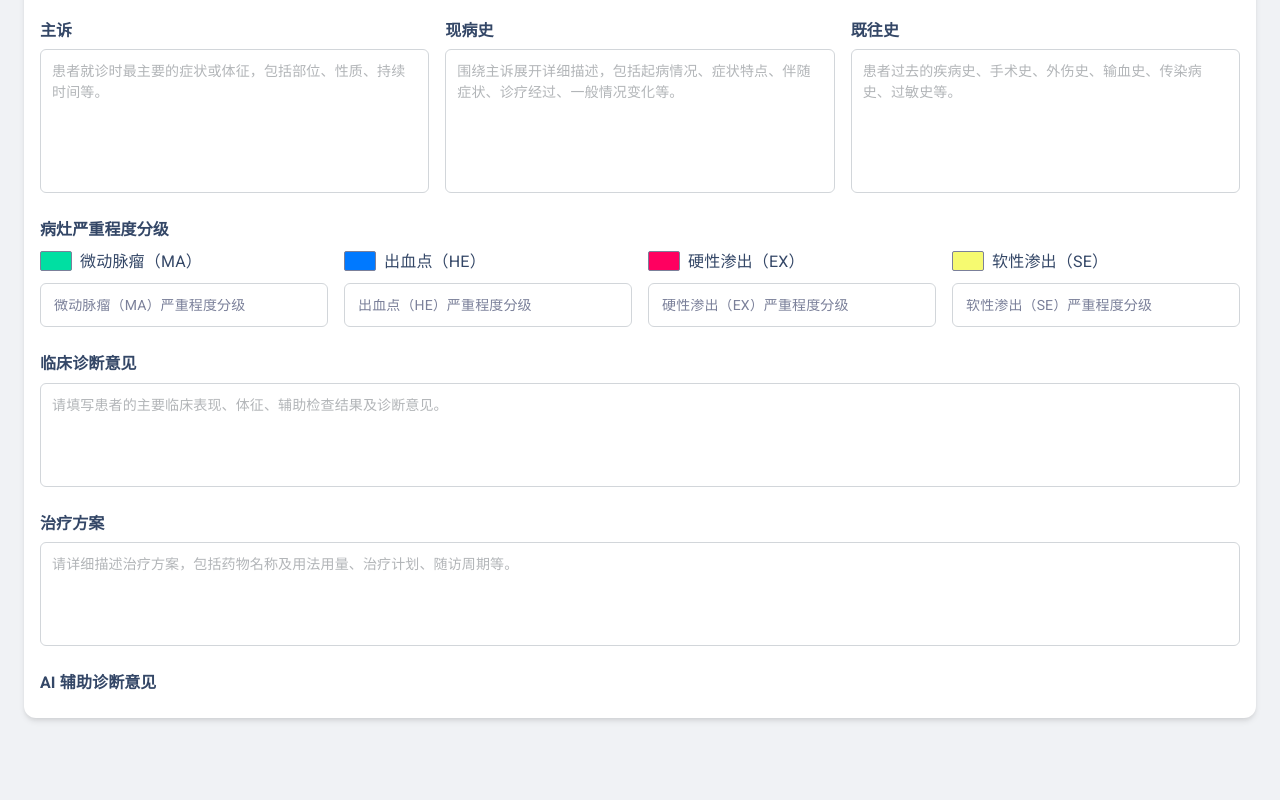
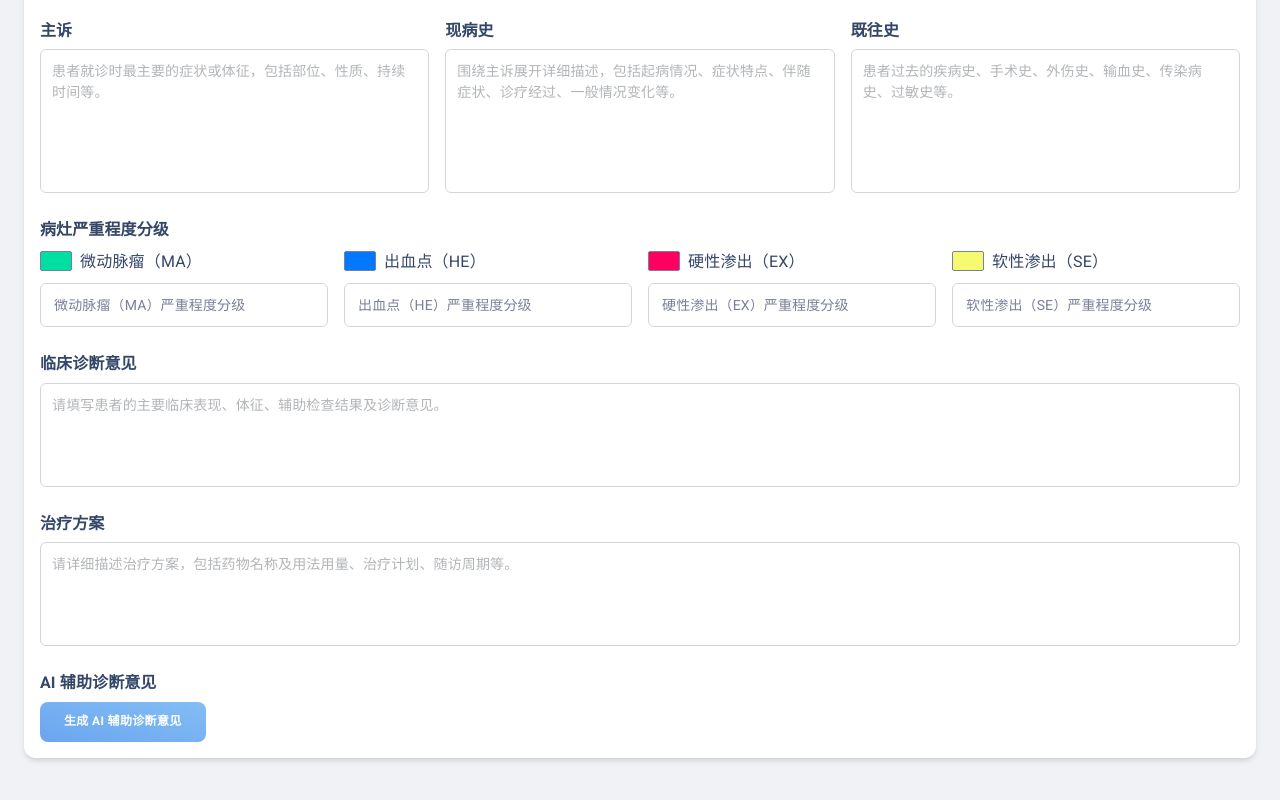
Before and after one commit to MinmusLin/DiabRetina_AI_Frontend, a React (Create React App) app: page /diagnosis in a window 1280 px wide. Shown: the part 1175-1975 px from the top of the page. Built offline with nearby package versions, Linux system fonts and the light colour scheme.

Commit message:
ai诊断意见

```diff
--- a/src/layouts/diagnosis/index.js
+++ b/src/layouts/diagnosis/index.js
@@ -24,12 +24,26 @@ function Diagnosis() {
   const [fileName, setFileName] = useState(null);
   const fileInputRef = useRef(null);
   const [lesionCounts, setLesionCounts] = useState(null);
+  const [aiResponse, setAiResponse] = useState(null);
+  const [isGeneratingDiagnosis, setIsGeneratingDiagnosis] = useState(false);
   const [lesionSeverity, setLesionSeverity] = useState({
     MA: "",
     HE: "",
     EX: "",
     SE: ""
   });
+
+  const nameRef = useRef(null);
+  const genderRef = useRef(null);
+  const ageRef = useRef(null);
+  const occupationRef = useRef(null);
+  const contactRef = useRef(null);
+  const addressRef = useRef(null);
+  const chiefComplaintRef = useRef(null);
+  const presentIllnessRef = useRef(null);
+  const pastHistoryRef = useRef(null);
+  const clinicalDiagnosisRef = useRef(null);
+  const treatmentPlanRef = useRef(null);
 
   const handleSeverityChange = (type) => (event) => {
     setLesionSeverity({
@@ -69,6 +83,52 @@ function Diagnosis() {
   const triggerFileInput = () => {
     if (!isLoading) {
       fileInputRef.current.click();
+    }
+  };
+
+  const handleGenerateDiagnosis = async () => {
+    setIsGeneratingDiagnosis(true);
+    setAiResponse(null);
+    const formData = {
+      name: nameRef.current.value,
+      gender: genderRef.current.value,
+      age: ageRef.current.value,
+      occupation: occupationRef.current.value,
+      contact: contactRef.current.value,
+      address: addressRef.current.value,
+      chief_complaint: chiefComplaintRef.current.value,
+      present_illness: presentIllnessRef.current.value,
+      past_history: pastHistoryRef.current.value,
+      ma_count: lesionCounts?.MA || 0,
+      he_count: lesionCounts?.HE || 0,
+      ex_count: lesionCounts?.EX || 0,
+      se_count: lesionCounts?.SE || 0,
+      ma_severity: lesionSeverity.MA,
+      he_severity: lesionSeverity.HE,
+      ex_severity: lesionSeverity.EX,
+      se_severity: lesionSeverity.SE,
+      clinical_diagnosis: clinicalDiagnosisRef.current.value,
+      treatment_plan: treatmentPlanRef.current.value
+    };
+
+    try {
+      const response = await fetch("http://110.42.214.164:8005/generate_diagnosis", {
+        method: "POST",
+        headers: {
+          "Content-Type": "application/json",
+        },
+        body: JSON.stringify(formData),
+      });
+      if (!response.ok) {
+        console.error("Network response was not ok");
+      }
+      const data = await response.json();
+      setAiResponse(data.ai_response);
+    } catch (error) {
+      console.error("Error generating diagnosis:", error);
+      setAiResponse("AI 辅助诊断意见生成失败。");
+    } finally {
+      setIsGeneratingDiagnosis(false);
     }
   };
 
@@ -253,24 +313,24 @@ function Diagnosis() {
                     </MDTypography>
                     <Grid container spacing={2}>
                       <Grid item xs={12} md={3}>
-                        <MDInput label="姓名" fullWidth/>
+                        <MDInput label="姓名" fullWidth inputRef={nameRef}/>
                       </Grid>
                       <Grid item xs={12} md={3}>
-                        <MDInput label="性别" fullWidth/>
+                        <MDInput label="性别" fullWidth inputRef={genderRef}/>
                       </Grid>
                       <Grid item xs={12} md={3}>
-                        <MDInput label="年龄" fullWidth/>
+                        <MDInput label="年龄" fullWidth inputRef={ageRef}/>
                       </Grid>
                       <Grid item xs={12} md={3}>
-                        <MDInput label="职业" fullWidth/>
+                        <MDInput label="职业" fullWidth inputRef={occupationRef}/>
                       </Grid>
                     </Grid>
                     <Grid container spacing={2} mt={0.5}>
                       <Grid item xs={12} md={6}>
-                        <MDInput label="联系方式" fullWidth/>
+                        <MDInput label="联系方式" fullWidth inputRef={contactRef}/>
                       </Grid>
                       <Grid item xs={12} md={6}>
-                        <MDInput label="家庭住址" fullWidth/>
+                        <MDInput label="家庭住址" fullWidth inputRef={addressRef}/>
                       </Grid>
                     </Grid>
                   </MDBox>
@@ -285,6 +345,7 @@ function Diagnosis() {
                           rows={6}
                           fullWidth
                           placeholder="患者就诊时最主要的症状或体征，包括部位、性质、持续时间等。"
+                          inputRef={chiefComplaintRef}
                         />
                       </Grid>
                       <Grid item xs={12} md={4}>
@@ -296,6 +357,7 @@ function Diagnosis() {
                           rows={6}
                           fullWidth
                           placeholder="围绕主诉展开详细描述，包括起病情况、症状特点、伴随症状、诊疗经过、一般情况变化等。"
+                          inputRef={presentIllnessRef}
                         />
                       </Grid>
                       <Grid item xs={12} md={4}>
@@ -307,6 +369,7 @@ function Diagnosis() {
                           rows={6}
                           fullWidth
                           placeholder="患者过去的疾病史、手术史、外伤史、输血史、传染病史、过敏史等。"
+                          inputRef={pastHistoryRef}
                         />
                       </Grid>
                     </Grid>
@@ -515,6 +578,7 @@ function Diagnosis() {
                       rows={4}
                       fullWidth
                       placeholder="请填写患者的主要临床表现、体征、辅助检查结果及诊断意见。"
+                      inputRef={clinicalDiagnosisRef}
                     />
                   </MDBox>
                   <MDBox mb={3}>
@@ -526,12 +590,50 @@ function Diagnosis() {
                       rows={4}
                       fullWidth
                       placeholder="请详细描述治疗方案，包括药物名称及用法用量、治疗计划、随访周期等。"
+                      inputRef={treatmentPlanRef}
                     />
                   </MDBox>
                   <MDBox>
                     <MDTypography variant="h6" fontWeight="medium" gutterBottom>
                       AI 辅助诊断意见
                     </MDTypography>
+                    {!isGeneratingDiagnosis && !aiResponse && (
+                      <MDButton
+                        variant="gradient"
+                        color="info"
+                        onClick={handleGenerateDiagnosis}
+                        disabled={!lesionCounts}
+                      >
+                        生成 AI 辅助诊断意见
+                      </MDButton>
+                    )}
+                    {isGeneratingDiagnosis && (
+                      <MDBox display="flex" alignItems="center">
+                        <CircularProgress size={24} color="info" />
+                        <MDTypography variant="body2" color="text" ml={2}>
+                          AI 辅助诊断意见生成中
+                        </MDTypography>
+                      </MDBox>
+                    )}
+                    {aiResponse && (
+                      <MDBox
+                        pl={2}
+                        pr={2}
+                        pt={1.4}
+                        pb={1.4}
+                        borderRadius="lg"
+                        sx={{
+                          backgroundColor: "background.default",
+                          whiteSpace: "pre-wrap"
+                        }}
+                      >
+                        {aiResponse.split("\n").map((paragraph, index) => (
+                          <MDBox key={index} fontSize="16px" mt={0.6} mb={0.6}>
+                            {paragraph}
+                          </MDBox>
+                        ))}
+                      </MDBox>
+                    )}
                   </MDBox>
                 </MDBox>
               </DefaultCard>
```
